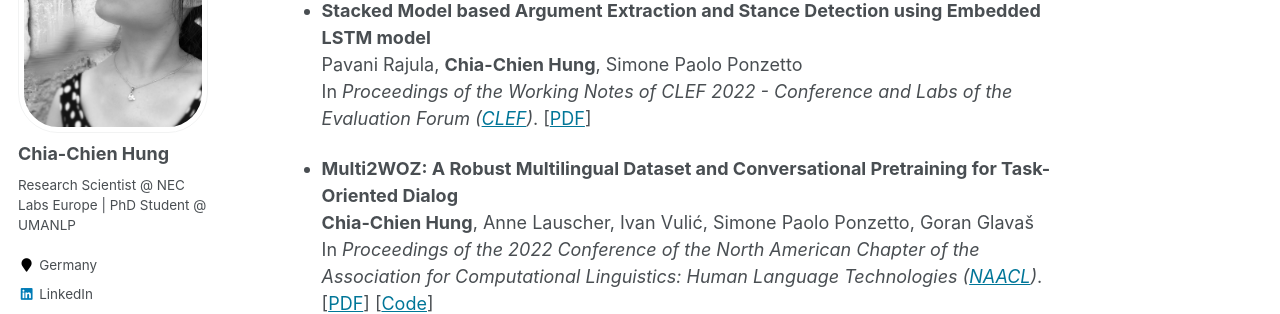
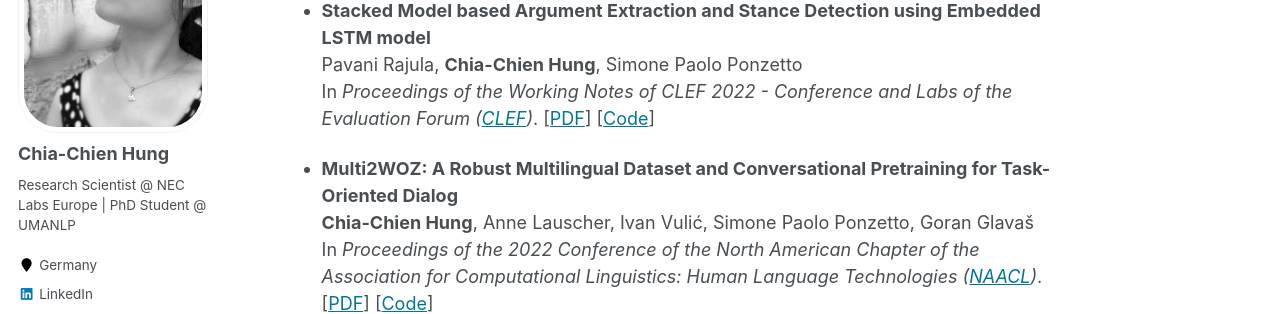
Before and after one commit to chiachienhung/chiachienhung.github.io, a Jekyll site: the page built from _pages/publications.md, in a window 1280 px wide and 900 px high, scrolled down 941 px. Shown: the part 152-466 px from the top of the window. Built offline with Jekyll 4.4.1, drawn with Linux system fonts in a browser that asks for light colours.

Commit message:
Update publications.md

```diff
--- a/_pages/publications.md
+++ b/_pages/publications.md
@@ -39,7 +39,7 @@ In <i>Proceedings of the Working Notes of CLEF 2022 - Conference and Labs of the
 <p><li><b><strong>Stacked Model based Argument Extraction and Stance Detection using Embedded LSTM model</strong></b> <br>
 Pavani Rajula, <b>Chia-Chien Hung</b>, Simone Paolo Ponzetto  <br>
 In <i>Proceedings of the Working Notes of CLEF 2022 - Conference and Labs of the Evaluation Forum (<a href="https://clef2022.clef-initiative.eu/">CLEF</a>)</i>.
-[<a href="https://ceur-ws.org/Vol-3180/paper-258.pdf">PDF</a>]</li></p>
+[<a href="https://ceur-ws.org/Vol-3180/paper-258.pdf">PDF</a>] [<a href="https://github.com/rpavani1998/Touche-2022-ComparativeRetrieval">Code</a>]</li></p>
 
 <p><li><b><strong>Multi2WOZ: A Robust Multilingual Dataset and Conversational Pretraining for Task-Oriented Dialog</strong></b> <br>
 <b>Chia-Chien Hung</b>, Anne Lauscher, Ivan Vulić, Simone Paolo Ponzetto, Goran Glavaš <br>
```
